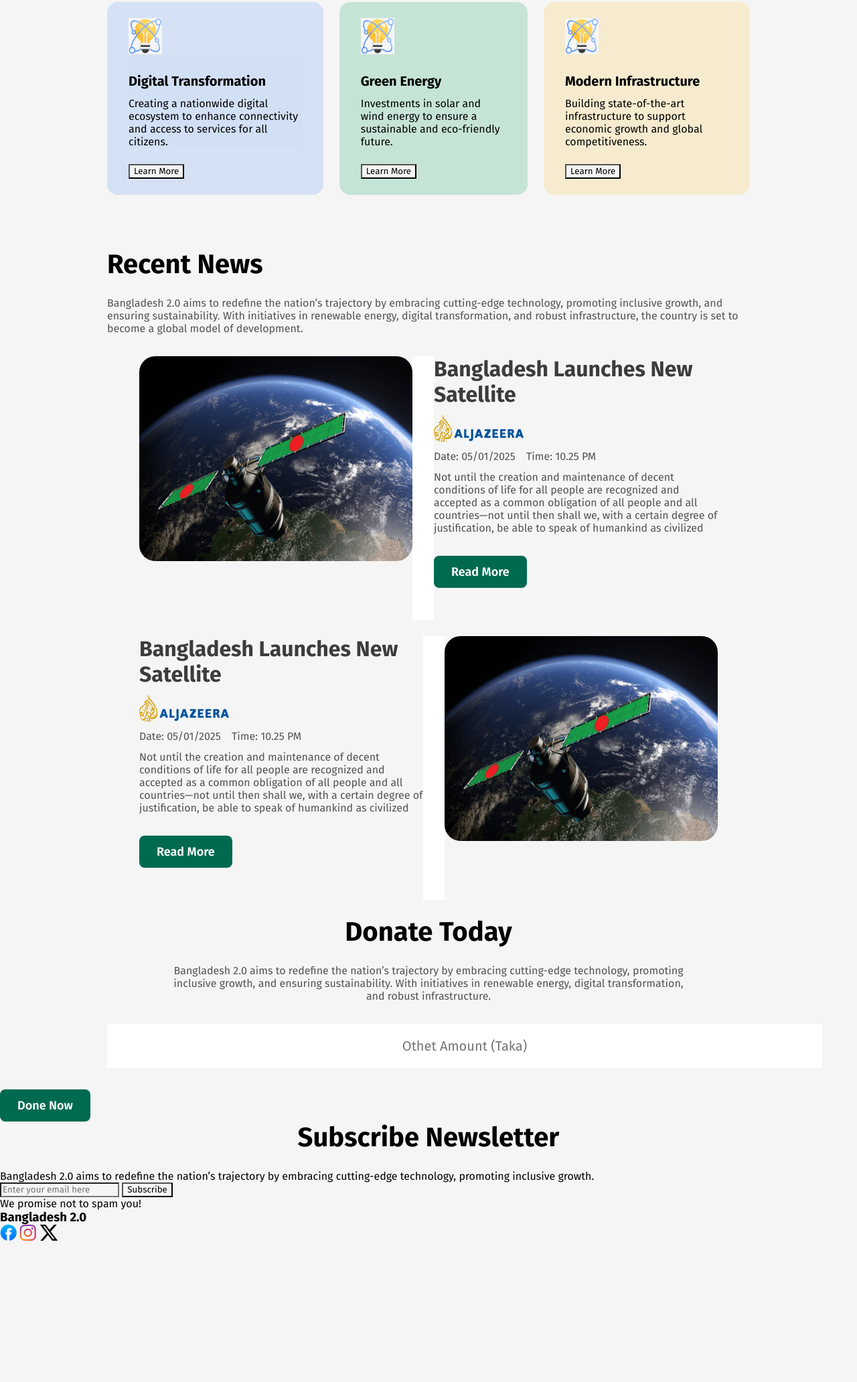
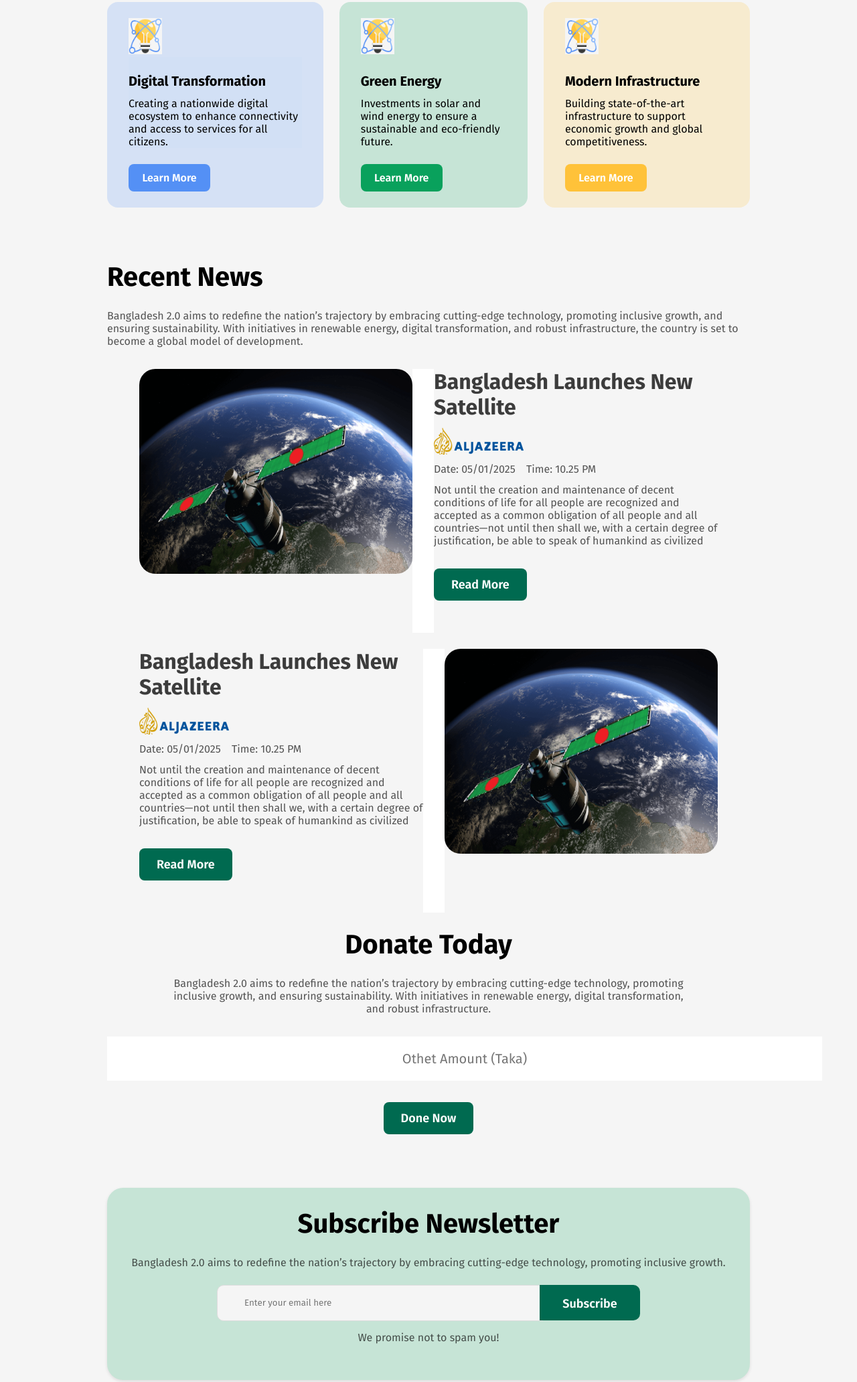
Before and after one commit to sajeeb5523/B11--assignment1, a plain HTML site: page index.html in a window 1280 px wide. Shown: the part 642-2706 px from the top of the page at 67% size. Before the commit the page ends 2499 px from the top, so only its background shows below. Drawn offline with Linux system fonts and the light colour scheme.

Commit message:
add more new files

```diff
--- a/index.html
+++ b/index.html
@@ -55,19 +55,19 @@
                         <img src="assets/card-icon.png" alt="" width="50px" height="54px">
                         <h4 class="visions_title1">Digital Transformation</h4>
                         <p class="visions_description1">Creating a nationwide digital ecosystem to enhance connectivity and access to services for all citizens.</p>
-                        <button>Learn More</button>
+                        <button class="visions_btn1">Learn More</button>
                     </div>
                     <div class="visions2">
                         <img src="assets/card-icon.png" alt="" width="50px" height="54px">
                         <h4 class="visions_title2">Green Energy</h4>
                         <p class="visions_description2">Investments in solar and wind energy to ensure a sustainable and eco-friendly future.</p>
-                        <button>Learn More</button>
+                        <button class="visions_btn2">Learn More</button>
                     </div>
                     <div class="visions3">
                         <img src="assets/card-icon.png" alt="" width="50px" height="54px">
                         <h4 class="visions_title3">Modern Infrastructure</h4>
                         <p class="visions_description3">Building state-of-the-art infrastructure to support economic growth and global competitiveness.</p>
-                        <button>Learn More</button>
+                        <button class="visions_btn3">Learn More</button>
                     </div>
                  </div>
             </div>
@@ -117,24 +117,29 @@
                 <h3 class="heading center">Donate Today</h3>
                 <p class="paragraph1 donate_paragraph margin_lr text_center">Bangladesh 2.0 aims to redefine the nation’s trajectory by embracing cutting-edge technology, promoting inclusive growth, and ensuring sustainability. With initiatives in renewable energy, digital transformation, and robust infrastructure.</p>
                 <input type="text" class="taka_input margin_lr" placeholder="Othet Amount (Taka)">
-                <button class="btn2 btn_center ">Done Now</button>
+                <div class="btn_center">
+                    <button class="btn2">Done Now</button>
+                </div>
+
             </div>
 
-            <div>
-                <h3 class="heading center">Subscribe Newsletter</h3>
-                <p>Bangladesh 2.0 aims to redefine the nation’s trajectory by embracing cutting-edge technology, promoting inclusive growth.</p>
-                <input type="email" placeholder="Enter your email here">
-                <button>Subscribe</button>
-                <p>We promise not to spam you!</p>
+            <div class="subscribe_container margin_lr margin_b">
+                <h3 class="heading center color">Subscribe Newsletter</h3>
+                <p class="paragraph1 center bottom">Bangladesh 2.0 aims to redefine the nation’s trajectory by embracing cutting-edge technology, promoting inclusive growth.</p>
+                <div class="email_div color">
+                    <input type="email" placeholder="Enter your email here">
+                    <button class="btn3 ">Subscribe</button>
+                </div>
+
+                <p class="paragraph1 color center">We promise not to spam you!</p>
             </div>
         </section>
     </main>
 
     <footer>
-        <h3>Bangladesh 2.0</h3>
-        <a href="https://www.facebook.com/"><img src="assets/facebook.png" alt=""></a>
-        <a href="https://www.instagram.com/"><img src="assets/instagram.png" alt=""></a>
-        <a href="https://x.com/"><img src="assets/x.png" alt=""></a>
+        <div class="container">
+            <p class="footer_color color1">Bangladesh 2.0</p>
+        </div>
     </footer>
 </body>
 </html>
--- a/styles/styles.css
+++ b/styles/styles.css
@@ -8,6 +8,14 @@
 .heading{
     font-size: 40px;
     font-weight: 700;
+}
+
+.margin_b{
+    margin-bottom: 80px;
+}
+button:hover {
+    background-color: #e606e6;
+    cursor: pointer;
 }
 
 
@@ -147,6 +155,41 @@ nav{
     background-color: rgba(247, 235, 207, 1.00);
 }
 
+.visions_btn1{
+    background-color: #5490F5;
+    border: none;
+    font-size: 16px;
+    font-weight: 600;
+    border-radius: 8px;
+    color: white;
+    width: 122px;
+    height: 41px;
+}
+
+.visions_btn2{
+    background-color: #09A15C;
+    border: none;
+    font-size: 16px;
+    font-weight: 600;
+    border-radius: 8px;
+    color: white;
+    width: 122px;
+    height: 41px;
+}
+
+.visions_btn3{
+    background-color: #FFC239;
+    border: none;
+    font-size: 16px;
+    font-weight: 600;
+    border-radius: 8px;
+    color: white;
+    width: 122px;
+    height: 41px;
+}
+
+
+
 .margin_t{
     margin-top: 80px;
 }
@@ -208,11 +251,50 @@ nav{
 
 .btn_center{
     text-align: center;
+    margin-bottom: 80px;
 }
 
+.subscribe_container{
+    min-width: 400px;
+    padding: 30px;
+    border-radius: 24px;
+    background-color: rgba(198, 228, 214, 1.00);
+    box-shadow: 0 2px 5px rgba(0, 0, 0, 0.1);
+}
 
+.bottom{
+    margin-bottom: 24px;
+    background-color: rgba(198, 228, 214, 1.00);
+}
 
+.color{
+    background-color: rgba(198, 228, 214, 1.00);
+}
+input[type="email"] {
+    width: 45%;
+    padding: 18px 40px;
+    margin-bottom: 15px;
+    border: 1px solid #ddd;
+    border-radius: 10px 0 0 10px;
+}
 
+.btn3{
+    color: white;
+    background-color: rgba(0, 106, 80, 1.00);
+    border: none;
+    width: 150px;
+    height: 53px;
+    border-radius: 0 10px 10px 0;
+    font-weight: 600;
+    font-size: 18px;
+    padding: 17px 34px;
+    margin-left: -5px;
+}
+
+.email_div{
+    display: flex;
+    justify-content: center;
+}
 
 
 .btn1{
@@ -244,3 +326,29 @@ nav{
     font-weight: 400;
     color: rgba(14, 14, 14, 0.70);
 }
+
+
+/* footer styles */
+footer {
+    background-color: rgba(255, 255, 255, 1.00);
+    padding: 50px;
+}
+
+.footer_color{
+    font-weight: 700;
+    font-size: 32px
+}
+.container {
+    max-width: 960px;
+    margin: 0 auto;
+    text-align: center;
+}
+
+.color1{
+    background-color: rgba(255, 255, 255, 1.00);
+}
+
+footer h3{
+    font-size: 32px;
+    font-weight: 700;
+}
```
